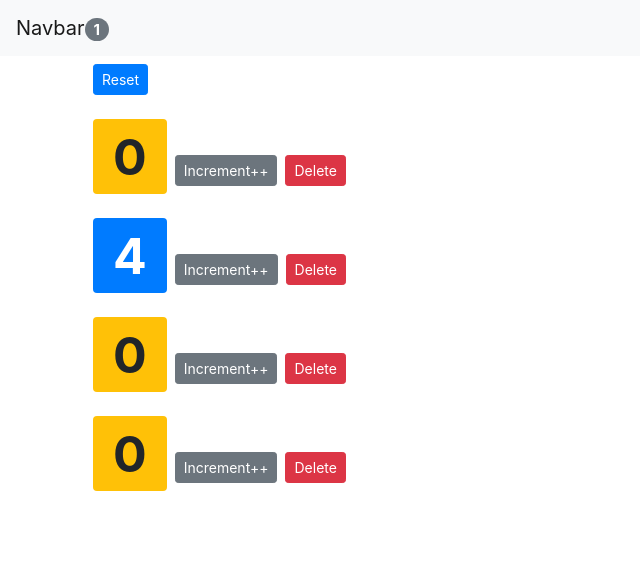
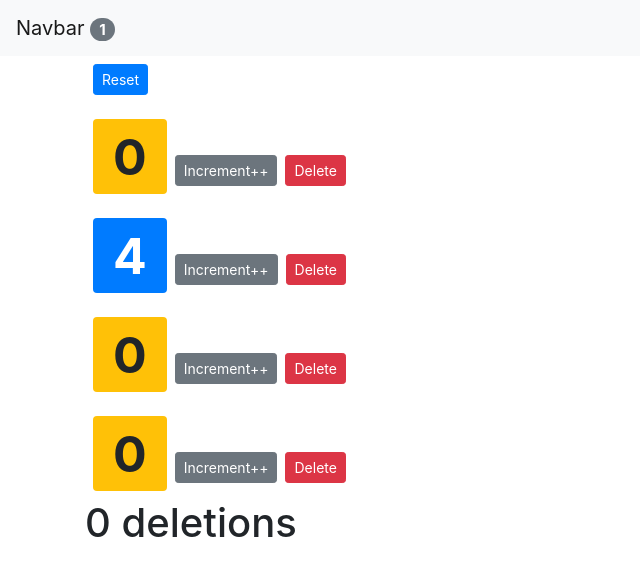
Before and after one commit to valcaro87/react-app-with-mosh, a React (Create React App) app: page / in a window 1280 px wide. Shown: the top 576 px of the page, without its empty margins (0-640 px from the left). Built offline with nearby package versions, Linux system fonts and the light colour scheme.

Commit message:
sfc stateless function component

```diff
--- a/src/App.js
+++ b/src/App.js
@@ -11,7 +11,7 @@ class App extends React.Component {
           { id: 3, value: 0},
           { id: 4, value: 0}
       ],
-      //zzz: "0 deletions"
+      zzz: "0 deletions"
   };
 
   handleIncrement = (counter) => {
@@ -28,7 +28,7 @@ class App extends React.Component {
       const counters = this.state.counters.filter(c => c.id !== counterID);
       const id_deleted = counterID
       this.setState({counters});
-      //this.setState({zzz: "deleted id: " + id_deleted});
+      this.setState({zzz: "deleted id: " + id_deleted});
   };
 
   handleReset = () => {
@@ -48,7 +48,9 @@ class App extends React.Component {
             counters={this.state.counters}
             onReset={this.handleReset}
             onIncrement={this.handleIncrement}
-            onDelete={this.handleDelete}/>
+            onDelete={this.handleDelete}
+            onZZZ={this.state.zzz}
+          />
         </main>
       </React.Fragment>
     );
--- a/src/components/counters.jsx
+++ b/src/components/counters.jsx
@@ -27,7 +27,7 @@ class Counters extends Component {
                     </Counter>
 
                 ))}
-                {/* <h1>{this.props.zzz}</h1> */}
+                <h1>{this.props.onZZZ}</h1>
             </div>
         );
     }
--- a/src/components/navbar.jsx
+++ b/src/components/navbar.jsx
@@ -1,18 +1,18 @@
 import React, { Component } from 'react'
 
-class Navbar extends React.Component {
-    render() {
+// stateless functional component #shortcut sfc
+
+const NavBar = (props) => {
     return (
         <nav className="navbar navbar-light bg-light">
             <a className="navbar-brand" href="#">
-                    Navbar
+                Navbar {" "}
                 <span className="badge badge-pill badge-secondary">
-                        {this.props.totalCounters}
+                    {props.totalCounters}
                 </span>
             </a>
         </nav>
     );
 }
-}
 
-export default Navbar;
+export default NavBar;
```
Lines whose indentation alone changed are shown as unchanged.
